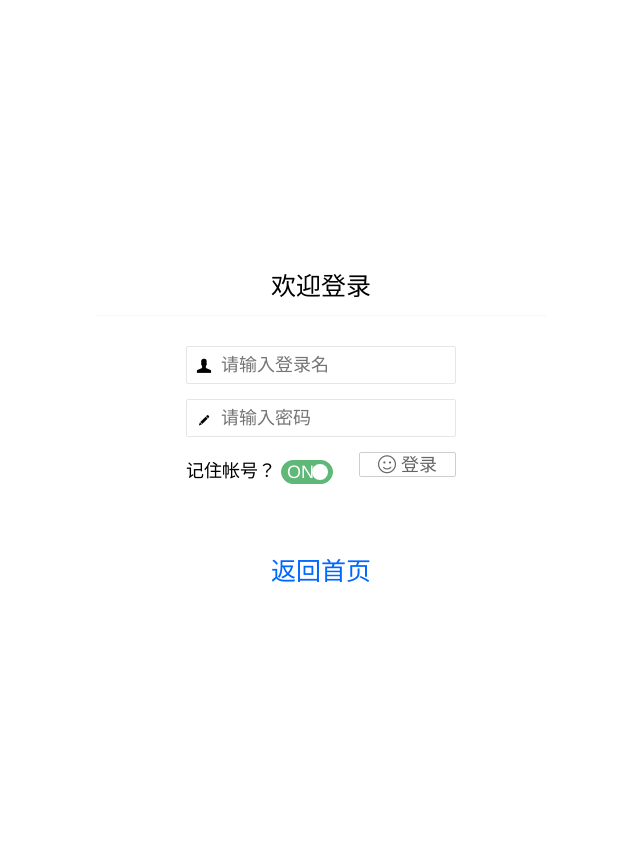
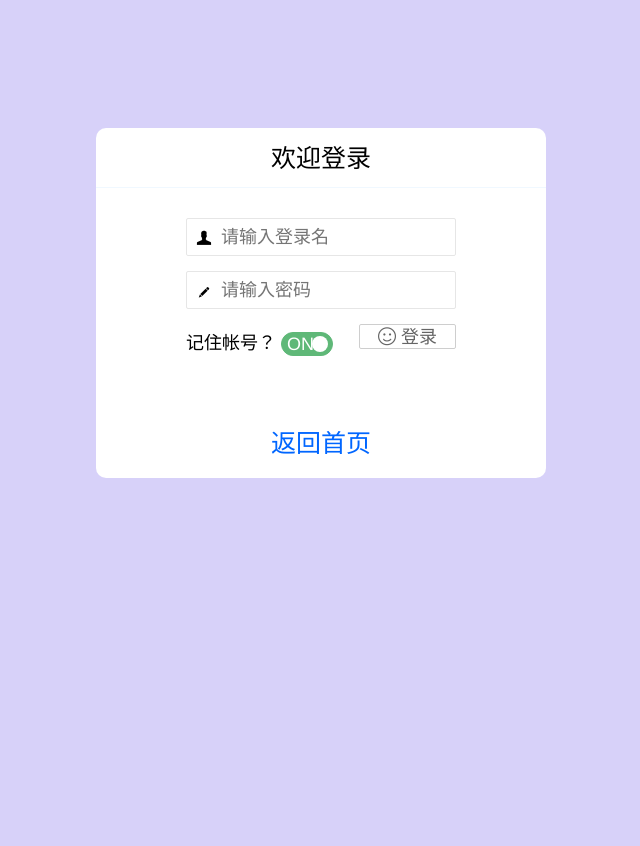
Before and after one commit to cuidaguoguo/IMS, a Django app: template frontIMS/templates/login.html in a window 1280 px wide. Shown: the top 846 px of the page, without its empty margins (319-959 px from the left). After the commit the page ends 478 px from the top, so only its background shows below. Run offline with Django 3.2, Linux system fonts and the light colour scheme; the template is opened without the code that fills it, so the values that code supplies are empty.

Commit message:
初次提交

```diff
--- a/frontIMS/static/css/login.css
+++ b/frontIMS/static/css/login.css
@@ -1,7 +1,7 @@
 .beg-login-box {
 	width: 450px;
 	height: 350px;
-	margin: 20% auto;
+	margin: 10% auto;
 	background-color: rgba(255, 255, 255, 255);
 	border-radius: 10px;
 }
@@ -85,3 +85,10 @@
 	left: 115px;
 	height: 38px;
 }
+.login{
+	margin: 0 auto ;
+	width: 100%;
+	height: auto;
+	background-color: rgba( 123,104,238,0.3);
+	overflow-y: hidden;
+}
--- a/frontIMS/templates/login.html
+++ b/frontIMS/templates/login.html
@@ -9,7 +9,7 @@
 
 		<title>登录</title>
 		<link rel="stylesheet" href="lib/layui/css/layui.css" media="all" />
-		<link rel="stylesheet" href="css/login.css" />
+		<link rel="stylesheet" href="../static/css/login.css" />
 	</head>
 
 	<body class="login">
```
